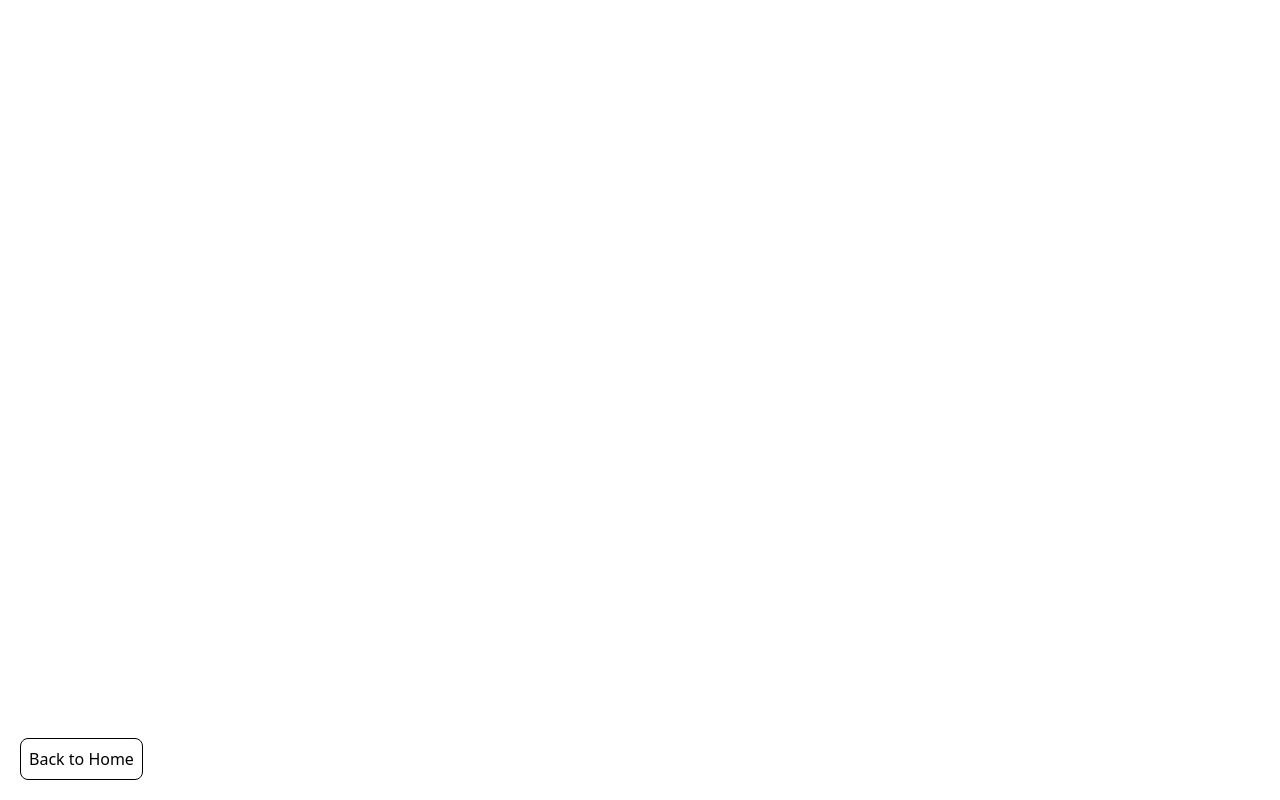
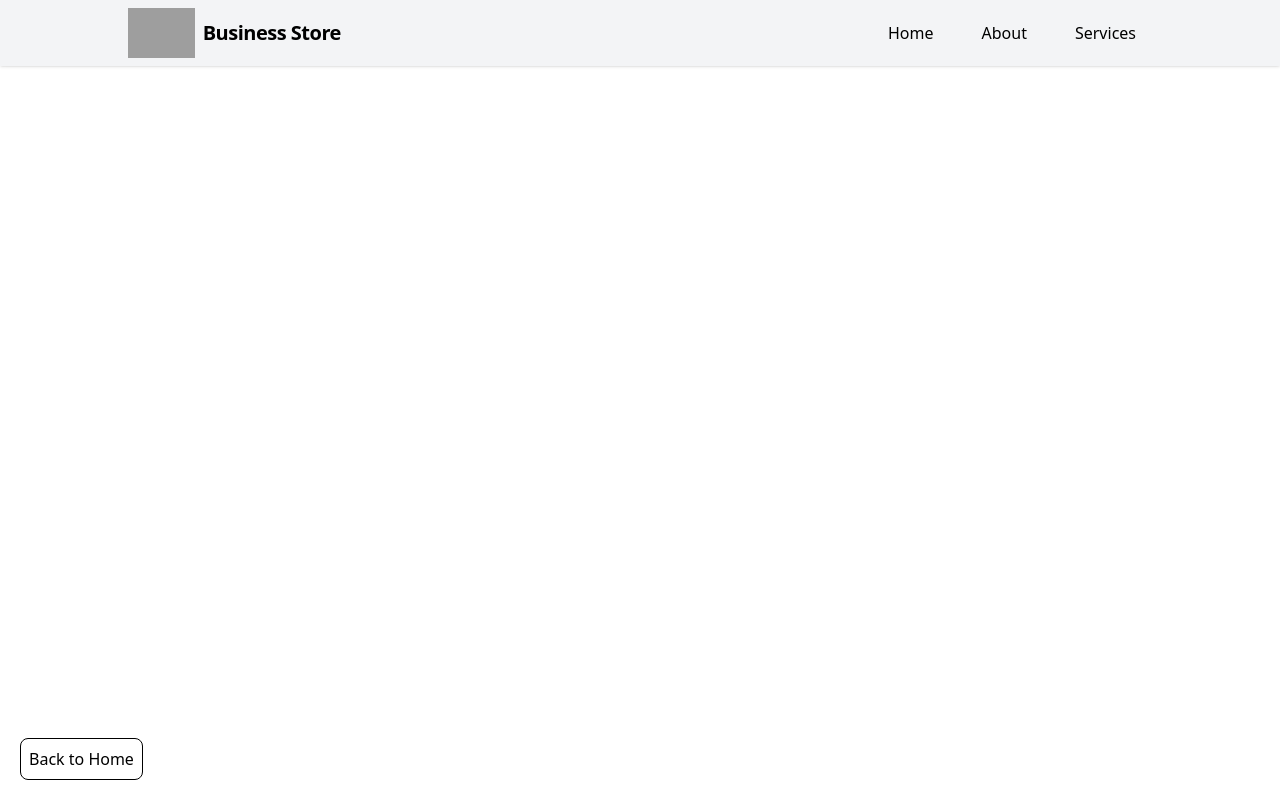
Before and after one commit to khianvictorycalderon/Tailwind-Component-Library, a React (Vite) app: page / in a window 1280 px wide. Both pictures are taken after a click on the item "Navigation Bar". Built offline with nearby package versions, Linux system fonts and the light colour scheme; grey boxes are pictures that could not be loaded.

Commit message:
Added navbar

```diff
--- a/src/App.tsx
+++ b/src/App.tsx
@@ -7,6 +7,7 @@ import {
   CaptionText,
   OverlineText,
 } from "./component/typography";
+import { NavBar } from "./component/navbar";
 
 export default function App() {
 
@@ -56,6 +57,28 @@ export default function App() {
         </div>
       )}
 
+      {page == "Navigation Bar" && (
+        <NavBar
+          className="bg-gray-100 text-black"
+          image="picutre.png"
+          title="Business Store"
+          buttons={[
+            {
+              label: "Home",
+              action: () => alert("Clicked home")
+            },
+            {
+              label: "About",
+              action: () => alert("Clicked About")
+            },
+            {
+              label: <>Services</>,
+              action: () => alert("Clicked home")
+            }
+          ]}
+        />
+      )}
+
     </>
   )
 }
--- /dev/null
+++ b/src/component/navbar.tsx
@@ -0,0 +1,85 @@
+import { useState } from "react";
+
+interface NavBarProps {
+  className?: string;
+  image?: string;
+  title?: string;
+  buttons: {
+    label: React.ReactNode | string;
+    action: () => void;
+  }[];
+}
+
+export function NavBar({
+  className,
+  image,
+  title,
+  buttons
+}: NavBarProps) {
+  const [mobileOpen, setMobileOpen] = useState(false);
+
+  return (
+    <nav
+      className={`fixed top-0 left-0 px-2 md:px-8 lg:px-32 w-full shadow z-50 ${className || ""}`}
+    >
+      <div className="max-w-7xl mx-auto flex items-center justify-between">
+
+        {/* Logo + Title */}
+        <div className="flex gap-2 items-center">
+          {image && (
+            <img
+              className="hidden md:block h-[50px] w-auto my-2"
+              src={image}
+              alt={`${title}'s Logo`}
+            />
+          )}
+          <h1 className="my-4 md:my-0 font-bold tracking-tight text-base md:text-lg lg:text-xl">
+            {title}
+          </h1>
+        </div>
+
+        {/* Desktop/Tablet Buttons */}
+        <div className="hidden md:flex gap-4">
+          {buttons.map((btn, i) => (
+            <button
+              key={i}
+              onClick={btn.action}
+              className="px-4 py-2 rounded-xl transition cursor-pointer
+                         hover:bg-white/10 hover:text-opacity-90"
+            >
+              {btn.label}
+            </button>
+          ))}
+        </div>
+
+        {/* Mobile Menu Toggle */}
+        <div className="md:hidden">
+          <button
+            onClick={() => setMobileOpen(!mobileOpen)}
+            className="p-2 text-2xl font-bold rounded-lg hover:bg-white/10"
+          >
+            {mobileOpen ? "✖" : "☰"}
+          </button>
+        </div>
+      </div>
+
+      {/* Mobile Dropdown */}
+      {mobileOpen && (
+        <div className="md:hidden mt-2 bg-inherit text-inherit">
+          {buttons.map((btn, i) => (
+            <button
+              key={`${btn.label}-${i}`}
+              onClick={() => {
+                  setMobileOpen(false);
+                  btn.action();
+              }}
+              className="block w-full text-center py-2"
+            >
+              {btn.label}
+            </button>
+          ))}
+        </div>
+      )}
+    </nav>
+  );
+}
```
